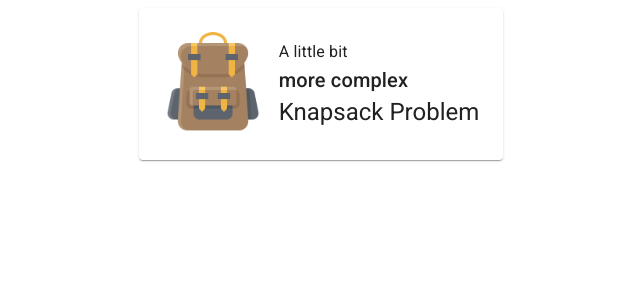
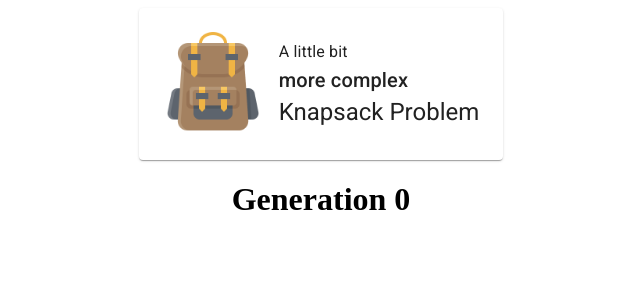
Before and after one commit to davigsousa/genetic-algorithm-for-knapsack-prob, a Next.js app: page /solving in a window 1280 px wide. Shown: the top 300 px of the page, without its empty margins (319-959 px from the left). Built offline with nearby package versions, Linux system fonts and the light colour scheme.

Commit message:
feat: add algorithm web worker

```diff
--- a/contexts/GeneticAlgorithm.tsx
+++ b/contexts/GeneticAlgorithm.tsx
@@ -1,8 +1,11 @@
-import React, { useCallback } from "react";
+import React, { useCallback, useEffect, useRef } from "react";
 import { Solution } from "@/types/problem";
 import { commonVisualBoxes } from "@/mocks";
+import { Actions } from "@/workers/actions";
+import { useProblemParams } from "./ProblemParams";
 
 interface GeneticAlgorithmContextType {
+  generation: number;
   bestSolution: Solution | null;
   startAlgorithm: () => void;
 }
@@ -15,20 +18,41 @@ export function GeneticAlgorithmProvider({
 }: {
   children: React.ReactNode;
 }) {
-  const [generation, setGeneration] = React.useState<number>(1);
+  const workerRef = useRef<Worker>();
+  const { params } = useProblemParams();
+  const [generation, setGeneration] = React.useState<number>(0);
   const [bestSolution, setBestSolution] = React.useState<Solution | null>(null);
 
+  useEffect(() => {
+    workerRef.current = new Worker(
+      new URL("../workers/runAlgorithm.ts", import.meta.url)
+    );
+
+    workerRef.current.onmessage = (event: MessageEvent) => {
+      setGeneration(event.data.payload.generation);
+    };
+
+    return () => {
+      workerRef.current?.terminate();
+    };
+  }, [params]);
+
   const startAlgorithm = useCallback(() => {
-    const interval = setInterval(() => {
-      setGeneration((generation) => generation + 1);
-    }, 1000);
+    if (!params) return;
 
-    return () => clearInterval(interval);
-  }, []);
+    workerRef.current?.postMessage({
+      action: Actions.START_ALGORITHM,
+      payload: {
+        params,
+        population: [],
+      },
+    });
+  }, [params]);
 
   return (
     <GeneticAlgorithmContext.Provider
       value={{
+        generation,
         bestSolution,
         startAlgorithm,
       }}
--- a/next.config.js
+++ b/next.config.js
@@ -1,6 +1,6 @@
 /** @type {import('next').NextConfig} */
 const nextConfig = {
   reactStrictMode: true,
-}
+};
 
-module.exports = nextConfig
+module.exports = nextConfig;
--- a/pages/solving.tsx
+++ b/pages/solving.tsx
@@ -2,16 +2,14 @@ import { Stack } from "@mui/material";
 import Head from "next/head";
 import Header from "@/components/header";
 import { useGeneticAlgorithm } from "@/contexts/GeneticAlgorithm";
-import { useEffect } from "react";
 import BoxesList from "@/components/boxes-list";
 import { ProblemSummary } from "@/components/problem-summary";
+import React, { useEffect } from "react";
 
 export default function Solving() {
-  const { bestSolution, startAlgorithm } = useGeneticAlgorithm();
+  const { generation, bestSolution, startAlgorithm } = useGeneticAlgorithm();
 
-  useEffect(() => {
-    startAlgorithm();
-  }, [startAlgorithm]);
+  useEffect(startAlgorithm, [startAlgorithm]);
 
   return (
     <Stack direction="column" alignItems="center" justifyContent="center">
@@ -33,6 +31,8 @@ export default function Solving() {
       >
         <Header />
 
+        <h1>Generation {generation}</h1>
+
         {bestSolution && <ProblemSummary bestSolution={bestSolution} />}
 
         {bestSolution?.boxes && <BoxesList boxes={bestSolution?.boxes} />}
--- /dev/null
+++ b/workers/actions.ts
@@ -0,0 +1,5 @@
+export const Actions = {
+  START_ALGORITHM: "START_ALGORITHM",
+  STOP_ALGORITHM: "STOP_ALGORITHM",
+  UPDATE_GENERATION: "UPDATE_GENERATION",
+};
--- /dev/null
+++ b/workers/runAlgorithm.ts
@@ -0,0 +1,47 @@
+import { nextPopulation } from "@/algorithm/driver";
+import { Individual } from "@/algorithm/individual";
+import { ProblemParams } from "@/contexts/ProblemParams";
+import { Actions } from "./actions";
+
+const LOG_ON_GENERATION = 10;
+let shouldRunAlgorithm = false;
+
+async function executeAlgorithm(
+  params: ProblemParams,
+  population: Individual[]
+) {
+  if (shouldRunAlgorithm) {
+    return;
+  }
+
+  let current = population;
+  let generation = 1;
+
+  shouldRunAlgorithm = true;
+  while (shouldRunAlgorithm) {
+    current = nextPopulation({ params, population });
+
+    generation += 1;
+    if (generation % LOG_ON_GENERATION === 0) {
+      console.log(`Generation: ${generation}`);
+      postMessage({
+        action: Actions.UPDATE_GENERATION,
+        payload: { generation },
+      });
+    }
+  }
+}
+
+addEventListener("message", (event) => {
+  const { data } = event;
+  const { action, payload } = data;
+
+  switch (action) {
+    case Actions.START_ALGORITHM:
+      executeAlgorithm(payload.params, payload.population);
+      break;
+    case Actions.STOP_ALGORITHM:
+      shouldRunAlgorithm = false;
+      break;
+  }
+});
```
Also changed, not shown: algorithm/driver.ts (+10 -10 lines).
